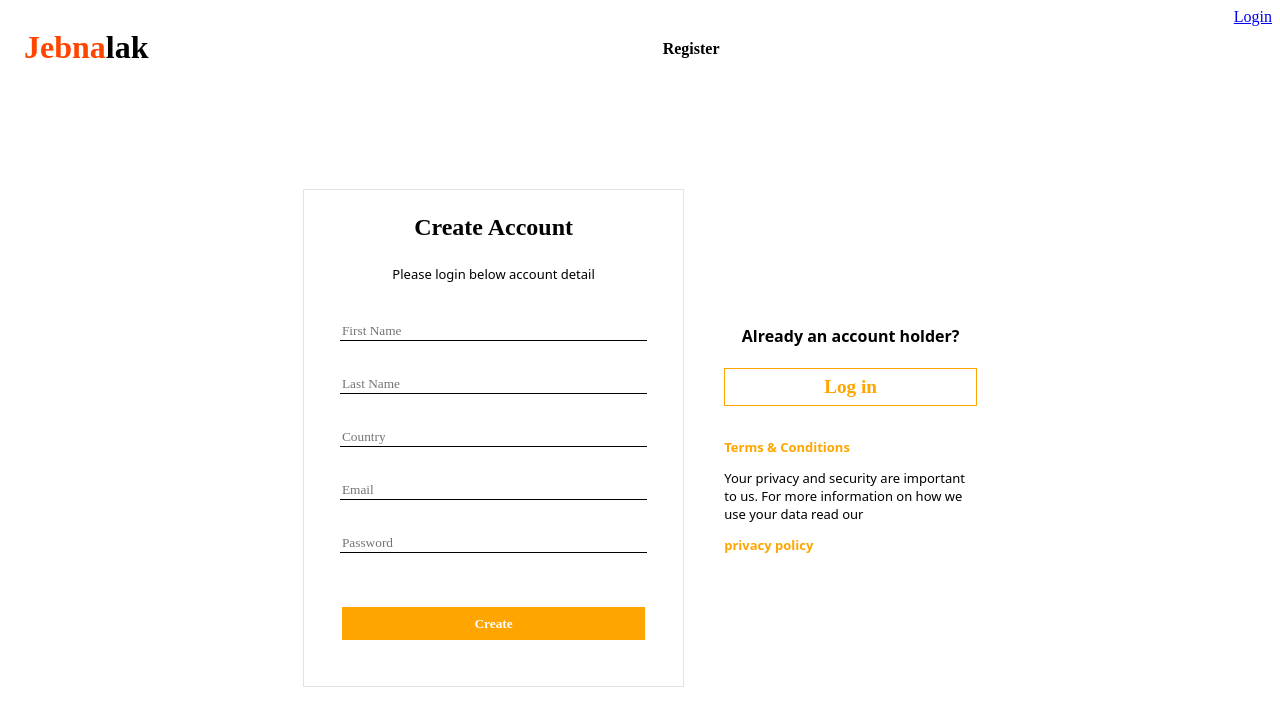
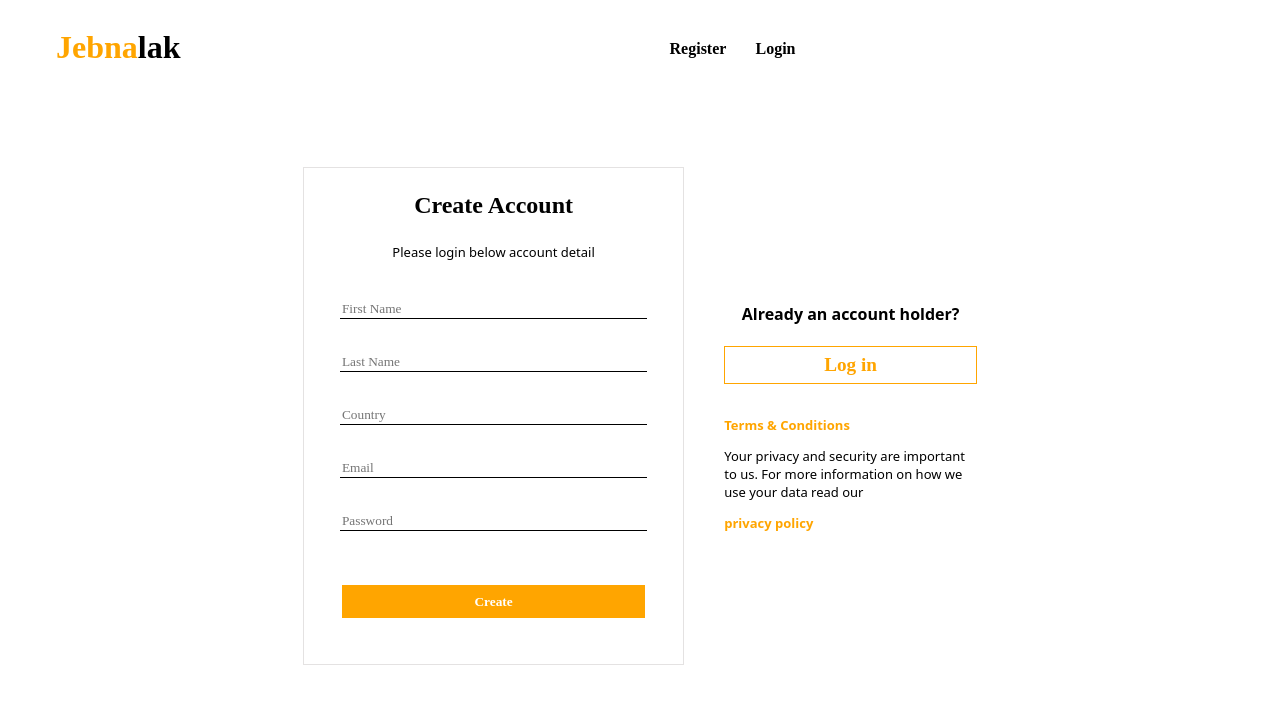
Before and after one commit to C4-Rubaalnadi/MERAKI_Academy_Project_5, a React (Create React App) app in the folder frontend/: page /register in a window 1280 px wide. Shown: the top 726 px of the page. Built offline with nearby package versions, Linux system fonts and the light colour scheme.

Commit message:
update style

```diff
--- a/frontend/src/components/home/home.css
+++ b/frontend/src/components/home/home.css
@@ -98,7 +98,7 @@ select::-ms-expand {
 }
 
 .sliderContainer {
-  height: 80vh;
+  height: 75vh;
   display: flex;
   flex-direction: row;
   justify-content: space-around;
@@ -107,11 +107,17 @@ select::-ms-expand {
 }
 
 .productsContainer {
-  height: 40vh;
+  height: 50vh;
   width: 40vh;
   position: relative;
-  box-shadow: 0 0 10px #0000001a;
+  box-shadow: 0 0 20px #0000001a;
   border-radius: 10%;
+}
+
+.productImg {
+  height: 70%;
+  width: 80%;
+  margin-top: 2ch;
 }
 
 .iconsContainer {
@@ -150,10 +156,6 @@ select::-ms-expand {
   cursor: pointer;
 }
 
-.productImg {
-  height: 80%;
-  width: 80%;
-}
 
 .productName {
   display: flex;
@@ -162,16 +164,25 @@ select::-ms-expand {
   font-size: 1.1rem;
   font-weight: 700;
   text-align: center;
+  font-family: 'Courier New', Courier, monospace;
 }
 
 .price {
   margin-left: 30px;
   font-weight: 500;
 }
+
 .description {
   text-align: left;
   font-size: 1rem;
-  margin-left: 20px;
+  /* margin-left: 20px; */
+  font-family: 'Courier New', Courier, monospace;
+  text-align: center;
+}
+
+.divDescription {
+  display: flex;
+  flex-direction: column;
 }
 
 .leftArrow {
@@ -189,6 +200,7 @@ select::-ms-expand {
 .leftArrow:hover {
   transition: 1.5s ease;
 }
+
 .rightArrow {
   width: 50px;
   height: 50px;
--- a/frontend/src/components/login/login.css
+++ b/frontend/src/components/login/login.css
@@ -4,7 +4,7 @@
     gap: 5ch;
     align-items: center;
     justify-content: center;
-    margin-top: 10%;
+    margin-top: 5%;
 }
 
 .divLogin {
--- a/frontend/src/components/login/login.js
+++ b/frontend/src/components/login/login.js
@@ -60,6 +60,7 @@ const Login = ({ setUserInFo }) => {
 
   return (
     <>
+    <div className="divImage">
     <div className="containerLogin">
       <div className="divLogin">
         <p className="TitleLogin">Login</p>
@@ -96,6 +97,7 @@ const Login = ({ setUserInFo }) => {
         <p className="paraghraphC">privacy policy</p>
       </div>
       </div>
+      </div>
     </>
   );
 };
--- a/frontend/src/components/navigation/navigation.css
+++ b/frontend/src/components/navigation/navigation.css
@@ -1,5 +1,5 @@
 .divNavigation {
-    height: 10ch;
+    height: 12vh;
     display: flex;
     flex-direction: row;
     justify-content: space-between;
@@ -8,9 +8,17 @@
     background-size: cover; */
 }
 
+.divLink2 {
+    margin-right: 40%;
+    display: flex;
+    flex-direction: row;
+    gap: 30%;
+}
+
 .jebnalak {
     font-family: cursive;
     color: orangered;
+    margin-left: 2ch;
 }
 
 .jebnalak2 {
@@ -20,6 +28,12 @@
 .divJebnalak {
     display: flex;
     flex-direction: row;
+    margin-left: 2ch;
+}
+
+.jebna {
+    font-family: cursive;
+    color: orange;
     margin-left: 2ch;
 }
 
--- a/frontend/src/components/navigation/navigation.js
+++ b/frontend/src/components/navigation/navigation.js
@@ -22,11 +22,15 @@ const Navigation = ({ userInfo }) => {
   return (
     <>
       <div className="divNavigation">
-        <div className="divJebnalak">
+        {/* <div className="divJebnalak">
           <h1 className="jebnalak">Jebna</h1><h1 className="jebnalak2">lak</h1>
-        </div>
+        </div> */}
         {state.isLoggedIn ? (
           <>
+            <div className="divJebnalak">
+              <h1 className="jebnalak">Jebna</h1>
+              <h1 className="jebnalak2">lak</h1>
+            </div>
             <div className="divLink">
               <div
                 className="divProfile"
@@ -57,10 +61,18 @@ const Navigation = ({ userInfo }) => {
           </>
         ) : (
           <>
+            <div className="divJebnalak">
+              <h1 className="jebna">Jebna</h1>
+              <h1 className="jebnalak2">lak</h1>
+            </div>
+            <div className="divLink2">
               <Link className="Link" to="/register">
                 Register
               </Link>
-            <Link to="/login">Login</Link>
+              <Link className="Link" to="/login">
+                Login
+              </Link>
+            </div>
           </>
         )}
       </div>
--- a/frontend/src/components/register/register.css
+++ b/frontend/src/components/register/register.css
@@ -4,7 +4,7 @@
     gap: 5ch;
     align-items: center;
     justify-content: center;
-    margin-top: 8%;
+    margin-top: 5%;
 }
 
 .divRegister {
```
Also changed, not shown: frontend/src/App.css (line endings or trailing spaces). Lines whose indentation alone changed are shown as unchanged.
